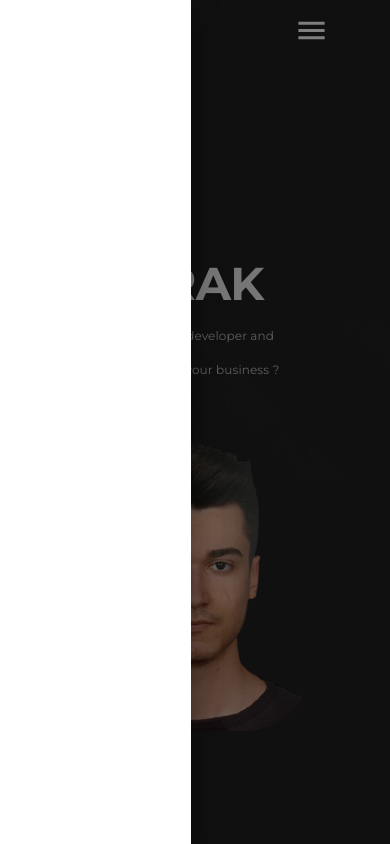
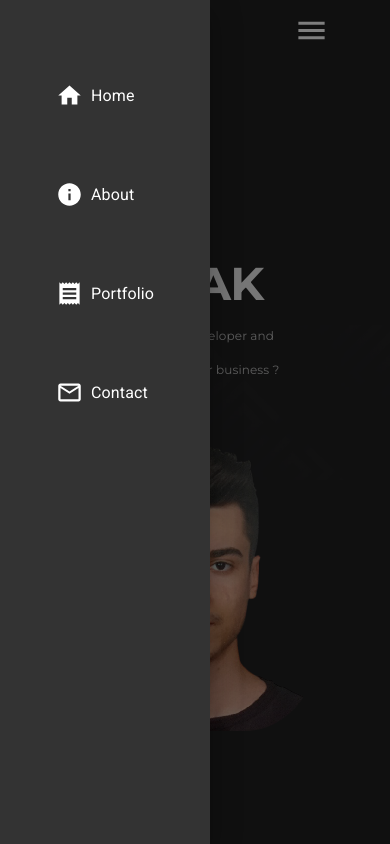
Before and after one commit to sbayrak/suatbayrak-nextjs-materialui, a Next.js app: page / in a window 390 px wide. Both pictures are taken after a click on the button 311 px from the left and 30 px from the top of the page. Shown: the top 844 px of the page. Built offline with nearby package versions, Linux system fonts and the light colour scheme.

Commit message:
edited navbar being white on mobile devices

```diff
--- a/components/Navbar.js
+++ b/components/Navbar.js
@@ -10,10 +10,9 @@ import {
 import { makeStyles } from '@material-ui/core/styles';
 import MenuIcon from '@material-ui/icons/Menu';
 import HomeIcon from '@material-ui/icons/Home';
-import RestaurantMenuIcon from '@material-ui/icons/RestaurantMenu';
+import ReceiptIcon from '@material-ui/icons/Receipt';
 import InfoIcon from '@material-ui/icons/Info';
-import TheatersIcon from '@material-ui/icons/Theaters';
-import EventSeatIcon from '@material-ui/icons/EventSeat';
+import MailOutlineIcon from '@material-ui/icons/MailOutline';
 import { useEffect } from 'react';
 const useStyles = makeStyles((theme) => ({
   toolbar: {
@@ -133,13 +132,20 @@ const useStyles = makeStyles((theme) => ({
     display: 'flex',
     alignItems: 'center',
     fontFamily: 'Montserrat',
+    paddingLeft: theme.spacing(3),
+    paddingRight: theme.spacing(3),
   },
   drawerIcon: {
-    paddingRight: theme.spacing(2),
+    paddingRight: theme.spacing(1),
   },
   appbar: {
     zIndex: 99,
     transition: '0.5s ease',
+  },
+  drawer: {
+    '& .MuiDrawer-paperAnchorLeft': {
+      backgroundColor: '#333',
+    },
   },
 }));
 
@@ -193,46 +199,51 @@ const Navbar = () => {
         open={open}
         anchor='left'
         onClose={(e) => setOpen(!open)}
+        className={classes.drawer}
       >
         <ul className={classes.drawerUl}>
           <li className={classes.drawerLi}>
-            <Link href='/' className={classes.drawerLiA}>
-              <>
-                <HomeIcon className={classes.drawerIcon}></HomeIcon> HOME
-              </>
+            <Link href='#home'>
+              <a className={classes.drawerLiA}>
+                <HomeIcon
+                  className={classes.drawerIcon}
+                  fontSize='large'
+                ></HomeIcon>{' '}
+                <Typography>Home</Typography>{' '}
+              </a>
             </Link>
           </li>
           <li className={classes.drawerLi}>
-            <Link href='/about' className={classes.drawerLiA}>
-              <>
-                <InfoIcon className={classes.drawerIcon}></InfoIcon> ABOUT
-              </>
+            <Link href='#about'>
+              <a className={classes.drawerLiA}>
+                <InfoIcon
+                  className={classes.drawerIcon}
+                  fontSize='large'
+                ></InfoIcon>{' '}
+                <Typography>About</Typography>
+              </a>
             </Link>
           </li>
           <li className={classes.drawerLi}>
-            <Link href='/menu' className={classes.drawerLiA}>
-              <>
-                <RestaurantMenuIcon
+            <Link href='#portfolio' className={classes.drawerLiA}>
+              <a className={classes.drawerLiA}>
+                <ReceiptIcon
                   className={classes.drawerIcon}
-                ></RestaurantMenuIcon>
-                MENU
-              </>
+                  fontSize='large'
+                ></ReceiptIcon>
+                <Typography>Portfolio</Typography>
+              </a>
             </Link>
           </li>
           <li className={classes.drawerLi}>
-            <Link href='/gallery' className={classes.drawerLiA}>
-              <>
-                <TheatersIcon className={classes.drawerIcon}></TheatersIcon>
-                GALLERY
-              </>
-            </Link>
-          </li>
-          <li className={classes.drawerLi}>
-            <Link href='/reservation' className={classes.drawerLiA}>
-              <>
-                <EventSeatIcon className={classes.drawerIcon}></EventSeatIcon>
-                RESERVATION
-              </>
+            <Link href='#contact' className={classes.drawerLiA}>
+              <a className={classes.drawerLiA}>
+                <MailOutlineIcon
+                  className={classes.drawerIcon}
+                  fontSize='large'
+                ></MailOutlineIcon>
+                <Typography>Contact</Typography>
+              </a>
             </Link>
           </li>
         </ul>
--- a/pages/_document.js
+++ b/pages/_document.js
@@ -2,7 +2,6 @@ import React from 'react';
 import Document, { Html, Head, Main, NextScript } from 'next/document';
 import { ServerStyleSheets } from '@material-ui/core/styles';
 import theme from '../src/theme';
-import Navbar from '../components/Navbar';
 
 export default class MyDocument extends Document {
   render() {
```
